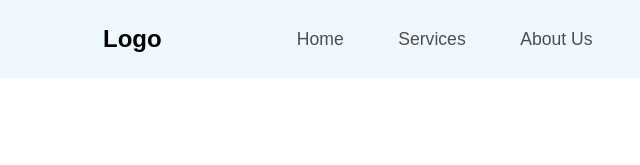
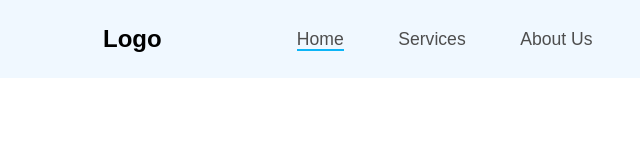
Before and after one commit to rohitprajapati23/Laundry_Mart, a plain HTML site: page index.html in a window 1280 px wide. In both pictures the pointer is over the link "Home". Shown: the top 165 px of the page, 97-737 px from the left. Drawn offline with nearby package versions, Linux system fonts and the light colour scheme.

Commit message:
Update style.css

```diff
--- a/style.css
+++ b/style.css
@@ -45,6 +45,9 @@ body{
 .nav li a{
     text-decoration: none;
     color: rgb(78, 78, 78);
+}
+.nav li a:hover{
+    border-bottom: 2px solid rgb(12, 181, 247);
 }
 
 .nav li{
```
